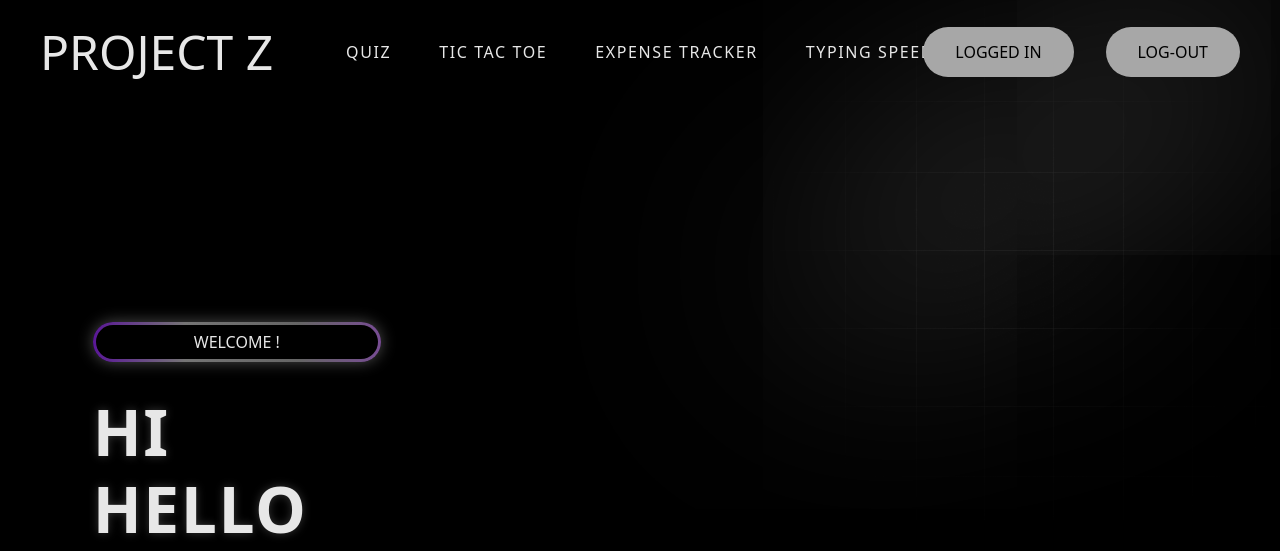
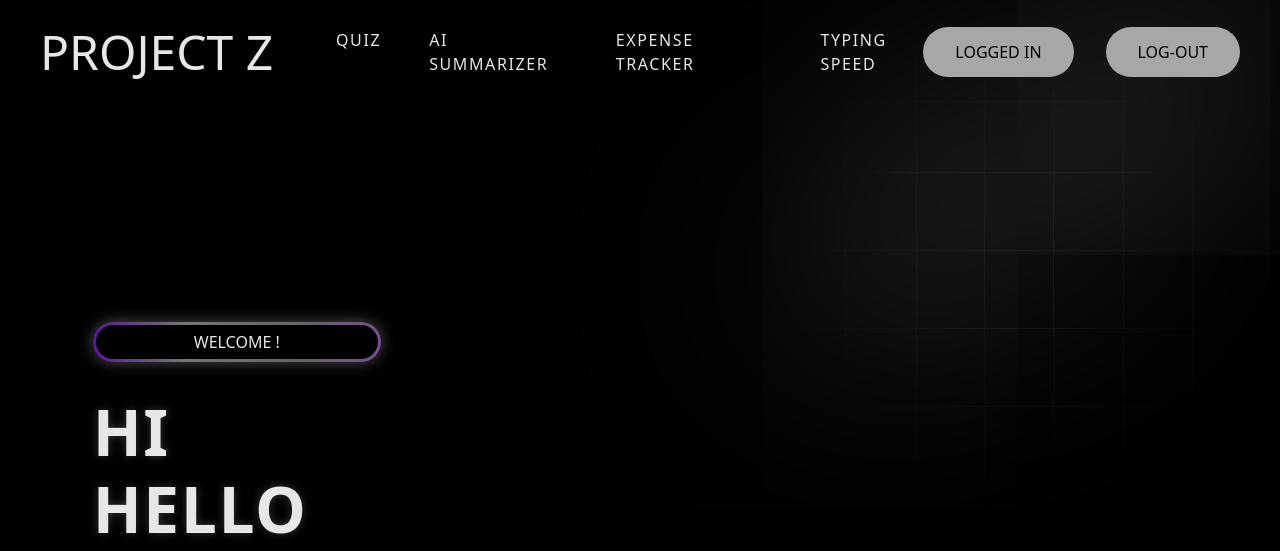
Before and after one commit to NIZAM2005/project-z, a Flask app: page / in a window 1280 px wide. Shown: the top 551 px of the page. Run offline with Flask 3, Linux system fonts and the light colour scheme; some libraries are stand-ins or nearby versions.

Commit message:
Update index.html

```diff
--- a/templates/index.html
+++ b/templates/index.html
@@ -23,7 +23,7 @@
         <nav>
             <!-- ⚠️ If these are Flask pages, use routes -->
             <a href="/quiz" data-aos="fade-down" data-aos-duration="1500">QUIZ</a>
-            <a href="/game" data-aos="fade-down" data-aos-duration="2000">TIC TAC TOE</a>
+            <a href="/summarizer" data-aos="fade-down" data-aos-duration="2000">AI SUMMARIZER</a>
             <a href="/expense" data-aos="fade-down" data-aos-duration="2500" target="_blank">EXPENSE TRACKER</a>
             <a href="/speed" data-aos="fade-down" data-aos-duration="3000">TYPING SPEED</a>
         </nav>
```
